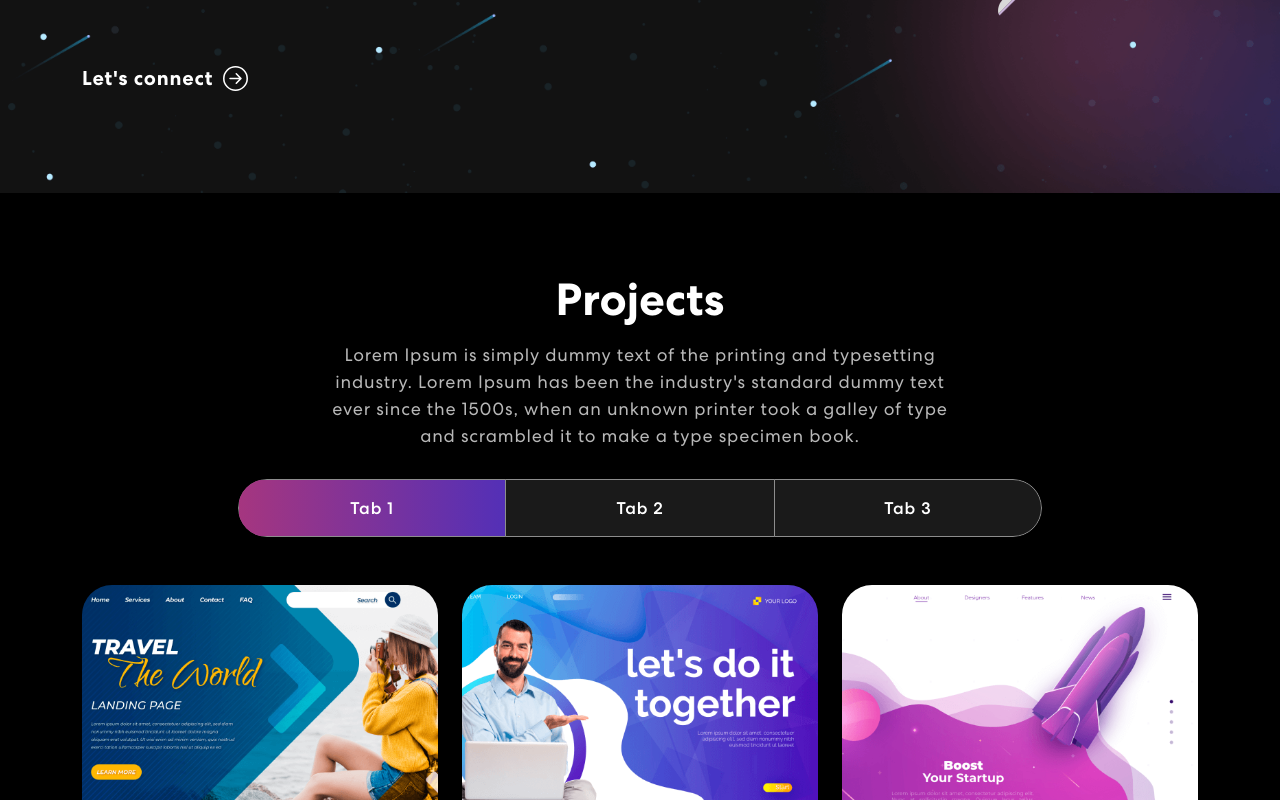
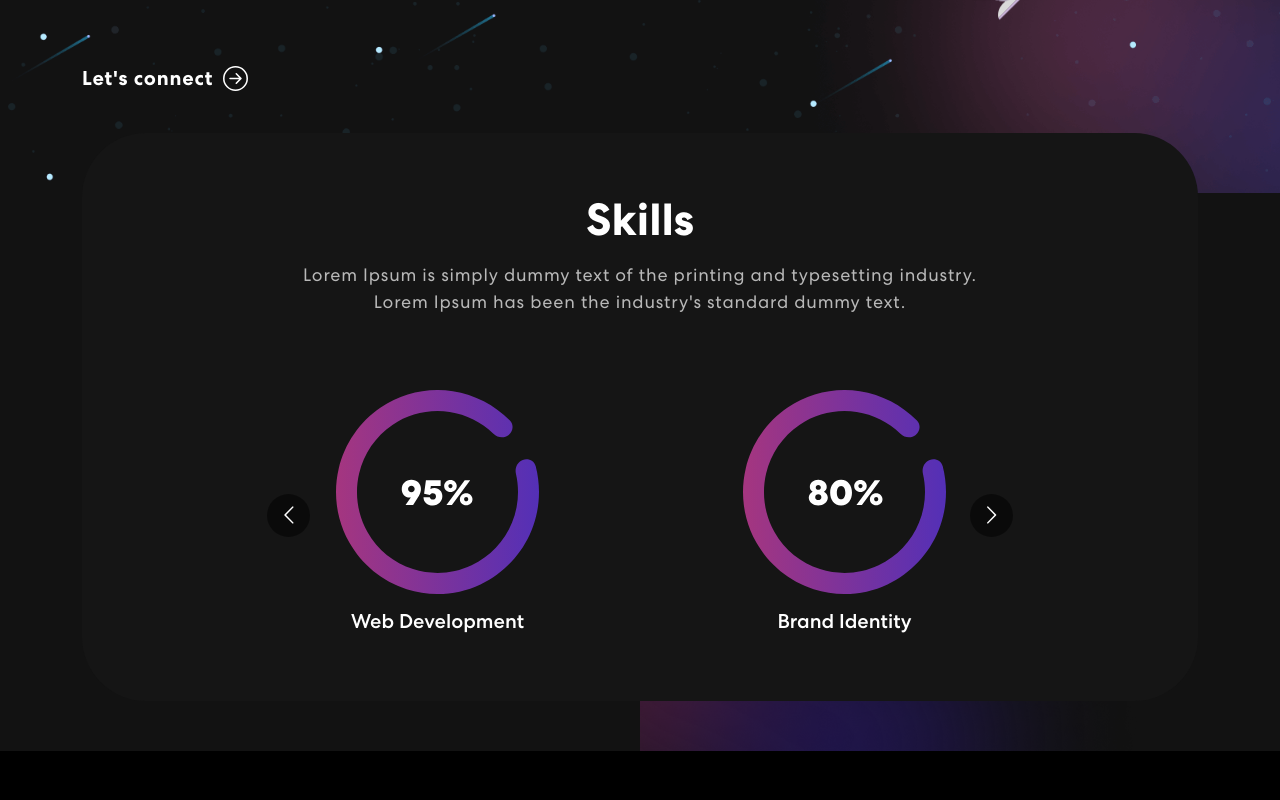
Before and after one commit to 3bdo-Yahya/Portfolio, a React (Create React App) app: page / in a window 1280 px wide. Shown: the part 660-1460 px from the top of the page. Built offline with nearby package versions, Linux system fonts and the light colour scheme.

Commit message:
skills section finished

```diff
--- a/package.json
+++ b/package.json
@@ -12,6 +12,7 @@
     "react-bootstrap": "^2.10.5",
     "react-bootstrap-icons": "^1.11.4",
     "react-dom": "^18.3.1",
+    "react-multi-carousel": "^2.8.5",
     "react-on-screen": "^2.1.1",
     "react-scripts": "5.0.1",
     "web-vitals": "^2.1.4"
--- a/src/App.css
+++ b/src/App.css
@@ -709,3 +709,50 @@
   letter-spacing: 0.5px;
   margin-top: 20px;
 }
+/* =============================start Skilllllllllls============================= */
+.skill-bx {
+  background: #151515;
+  border-radius: 64px;
+  text-align: center;
+  padding: 60px 50px;
+  margin-top: -60px;
+}
+
+.skill h2 {
+  font-size: 45px;
+  font-weight: 700;
+}
+
+.skill {
+  padding: 0 0 50px 0;
+  position: relative;
+}
+
+.skill-slider .item img {
+  width: 50%;
+  margin: 0 auto 15px auto;
+}
+
+.skill-slider {
+  width: 80%;
+  margin: 0 auto;
+  position: relative;
+}
+
+.skill p {
+  color: #B8B8B8;
+  font-size: 18px;
+  letter-spacing: 0.8px;
+  line-height: 1.5em;
+  margin: 14px 0 75px 0;
+}
+
+.background-image-left {
+  top: 28%;
+  position: absolute;
+  bottom: 0;
+  width: 40%;
+  z-index: -4;
+}
+
+/* =============================end Skilllllllllls============================= */
--- a/src/App.js
+++ b/src/App.js
@@ -1,10 +1,10 @@
-
 import './App.css';
 import 'bootstrap/dist/css/bootstrap.min.css';
 import { NavBar } from './components/NavBar';
 import { Banner } from './components/Banner';
 import { Projects } from './components/Projects';
 import { Contact } from './components/Contact';
+import { Skills } from './components/Skills';
 import { Footer } from './components/Footer';
 
 function App() {
@@ -12,6 +12,7 @@
     <div className="App">
       <NavBar />
       <Banner />
+      <Skills />
       <Projects />
       <Contact />
       <Footer />
--- /dev/null
+++ b/src/components/Skills.js
@@ -0,0 +1,64 @@
+import meter1 from "../assets/img/meter1.svg";
+import meter2 from "../assets/img/meter2.svg";
+import meter3 from "../assets/img/meter3.svg";
+
+import Carousel from 'react-multi-carousel';
+import 'react-multi-carousel/lib/styles.css';
+
+import colorSharp from "../assets/img/color-sharp.png"
+
+export const Skills = () => {
+  const responsive = {
+    superLargeDesktop: {
+      // the naming can be any, depends on you.
+      breakpoint: { max: 4000, min: 3000 },
+      items: 5
+    },
+    desktop: {
+      breakpoint: { max: 3000, min: 1024 },
+      items: 3
+    },
+    tablet: {
+      breakpoint: { max: 1024, min: 464 },
+      items: 2
+    },
+    mobile: {
+      breakpoint: { max: 464, min: 0 },
+      items: 1
+    }
+  };
+
+  return (
+    <section className="skill" id="skills">
+      <div className="container">
+        <div className="row">
+          <div className="col-12">
+            <div className="skill-bx wow zoomIn">
+              <h2>Skills</h2>
+              <p>Lorem Ipsum is simply dummy text of the printing and typesetting industry.<br></br> Lorem Ipsum has been the industry's standard dummy text.</p>
+              <Carousel responsive={responsive} infinite={true} className="owl-carousel owl-theme skill-slider">
+                <div className="item">
+                  <img src={meter1} alt="Image" />
+                  <h5>Web Development</h5>
+                </div>
+                <div className="item">
+                  <img src={meter2} alt="Image" />
+                  <h5>Brand Identity</h5>
+                </div>
+                <div className="item">
+                  <img src={meter3} alt="Image" />
+                  <h5>Logo Design</h5>
+                </div>
+                <div className="item">
+                  <img src={meter1} alt="Image" />
+                  <h5>Web Development</h5>
+                </div>
+              </Carousel>
+            </div>
+          </div>
+        </div>
+      </div>
+      <img className="background-image-left" src={colorSharp} alt="Image" />
+    </section>
+  )
+}
```
Also changed, not shown: 1 other file (tests, documents, lock files or other folders).
